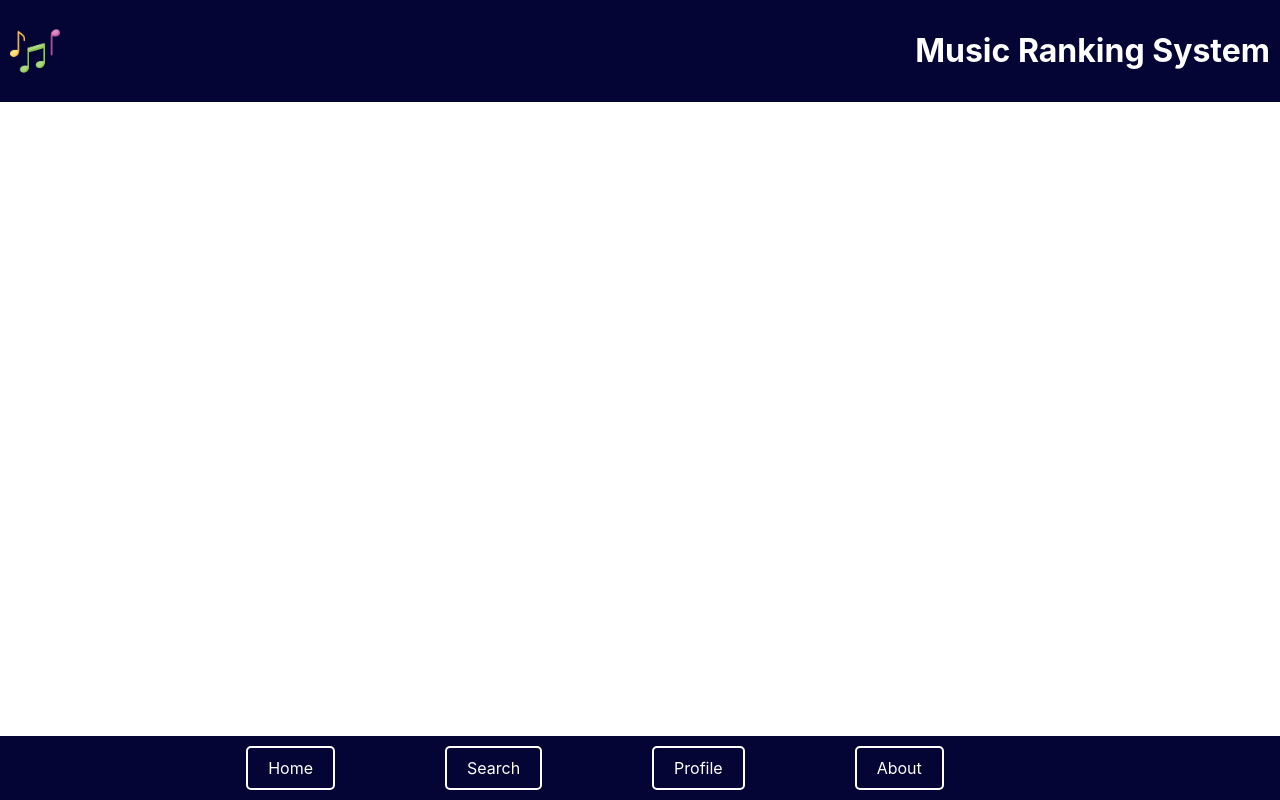
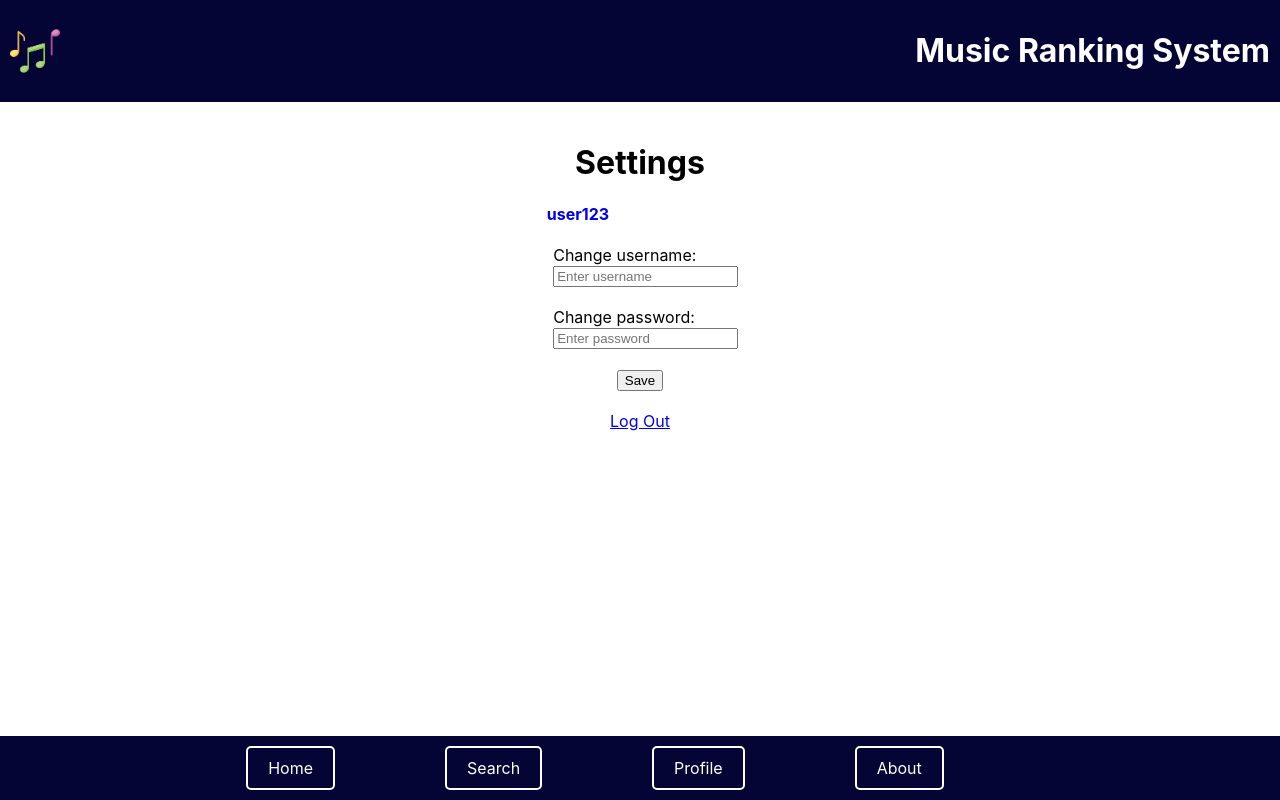
Before and after one commit to agiledev-students-fall2023/4-final-project-music-ranking-system, a React (Create React App) app in the folder front-end/: page /settings in a window 1280 px wide. Built offline with nearby package versions, Linux system fonts and the light colour scheme.

Commit message:
settings page/component

```diff
--- a/front-end/src/components/App.js
+++ b/front-end/src/components/App.js
@@ -9,6 +9,7 @@ import LogIn from "./LogIn";
 import SignUp from "./SignUp";
 import Nav from "./Nav";
 import Post from "./Post";
+import Settings from "./Settings";
 
 function App() {
   return (
@@ -22,6 +23,7 @@ function App() {
           <Route path="/login" element={<LogIn />} />
           <Route path="/signup" element={<SignUp />} />;
           <Route path="/post/:postId" element={<Post />} />;
+          <Route path="/settings" element={<Settings />} />;
         </Routes>
         <Nav />
       </Router>
--- a/front-end/src/components/ProfileReview.js
+++ b/front-end/src/components/ProfileReview.js
@@ -1,6 +1,6 @@
 import React from 'react';
 import '../App.css';
-
+import { Link } from "react-router-dom";
 
 function App() {
   const topSongs = [
@@ -49,6 +49,7 @@ function App() {
       <div className="profile">
         <h1>User123</h1>
       </div>
+      <Link to="/settings">Settings</Link>
       <div className="top-songs">
         <h2>Top Songs</h2>
         <div className="song-container">
--- /dev/null
+++ b/front-end/src/components/Settings.js
@@ -0,0 +1,33 @@
+import React from 'react';
+import { Link } from 'react-router-dom';
+import '../css/Settings.css';
+
+function Settings() {
+  return (
+    <div className='Settings'>
+        <h1>Settings</h1>
+        <Link id='link' to='/profile-review'><h4>user123</h4></Link>
+        <form action='/log-in' method='post' enctype='multipart/form-data'>
+        <div class="input-group">
+          <label for="username">Change username: </label><br/>
+          <input type="text" id="username" name="username" placeholder="Enter username" required/>
+        </div>
+        <br/>
+        <div class="input-group">
+          <label for="password">Change password: </label><br/>
+          <input type="text" id="password" name="password" placeholder="Enter password" required/>
+        </div>
+        <br/>
+        <div class="button">
+          <input type="submit" value="Save"/>
+        </div>
+        <br/>
+        <Link to='#'>Log Out</Link>
+
+      </form>
+      <br/>
+    </div>
+  );
+}
+
+export default Settings;
--- /dev/null
+++ b/front-end/src/css/Settings.css
@@ -0,0 +1,17 @@
+.Settings {
+    text-align: center;
+    padding: 20px;
+}
+
+h4 {
+    padding-right: 10%;
+}
+
+.input-group {
+    text-align: left;
+    padding-left: 8%;
+}
+
+#link {
+    text-decoration: none;
+}
```
